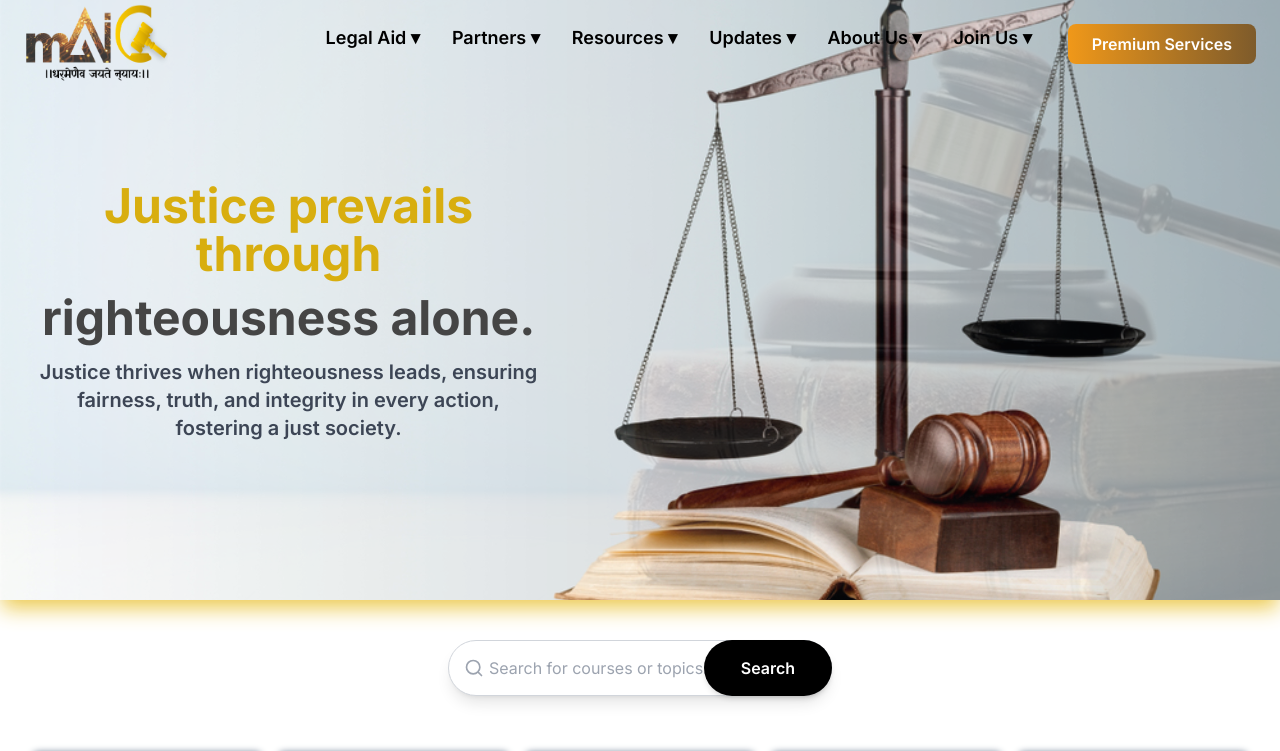
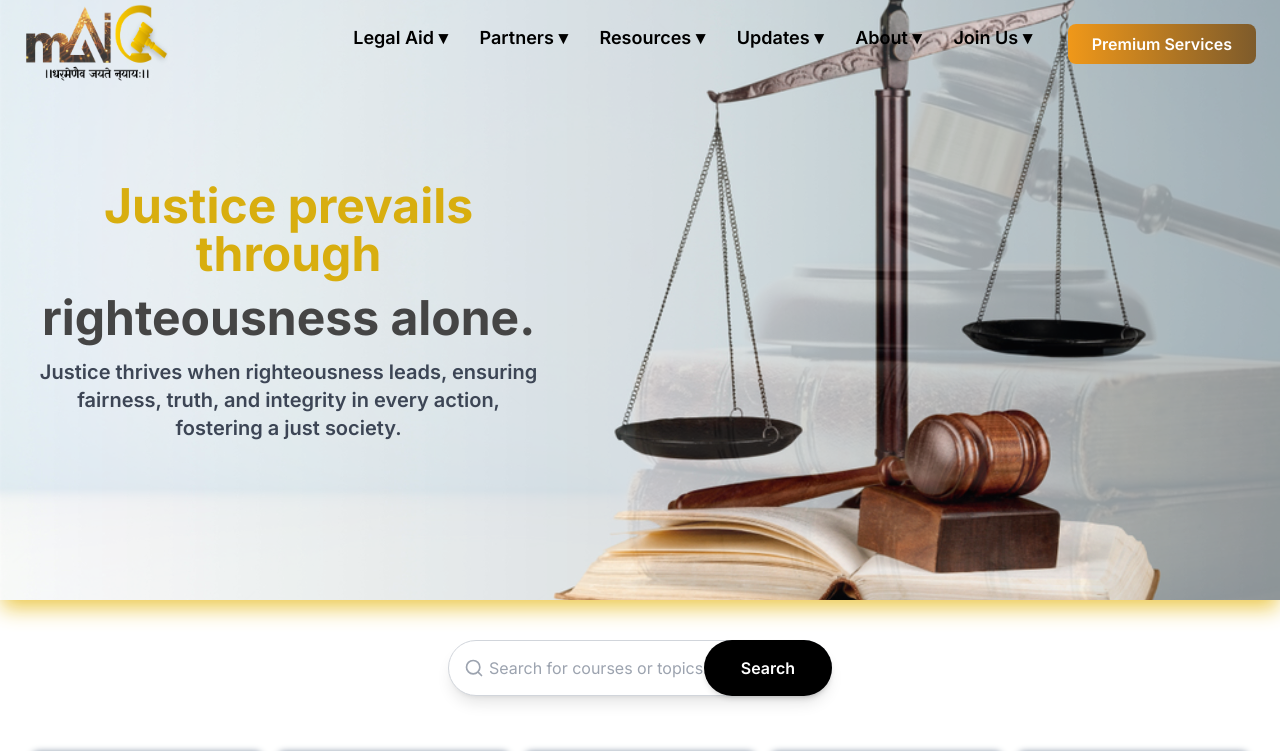
Before and after one commit to idcindia/mAI-Court, a Next.js app: page / in a window 1280 px wide. Shown: the top 751 px of the page. Built offline with nearby package versions, Linux system fonts and the light colour scheme.

Commit message:
about remove only two show abutus and contactus shhow

```diff
--- a/src/app/components/common/Navbar.js
+++ b/src/app/components/common/Navbar.js
@@ -54,15 +54,11 @@ const Navbar = () => {
             ],
         },
         {
-            name: "About Us ▾ ",
+            name: "About ▾ ",
             submenus: [
-                { title: "Our Mission & Vision", path: "/about" },
-                { title: "Why mAICourt?", path: "/about#why-maicourt" },
-                { title: "Contact Us", path: "/contact" },
-                { title: "Support", path: "/contact" },
-                { title: "FAQ", path: "/contact" },
-                { title: "Customer Service", path: "/contact" },
-                { title: "Reach Us", path: "/contact" },
+                { title: "About-us", path: "/about" },
+                { title: "Contact-us", path: "/contact" },
+
             ],
         },
         {
```
